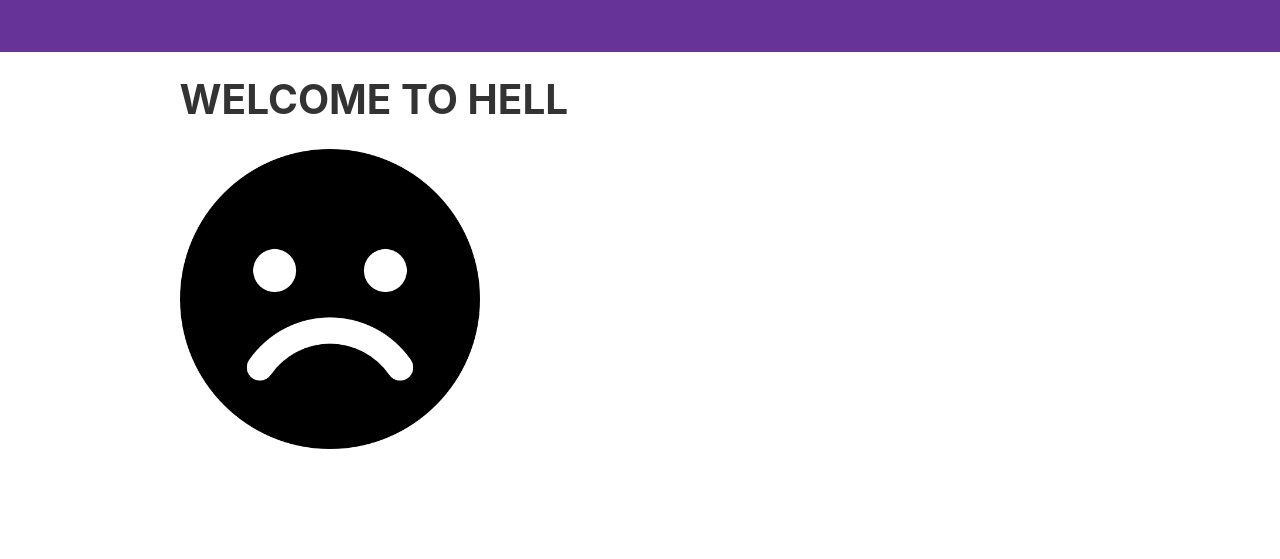
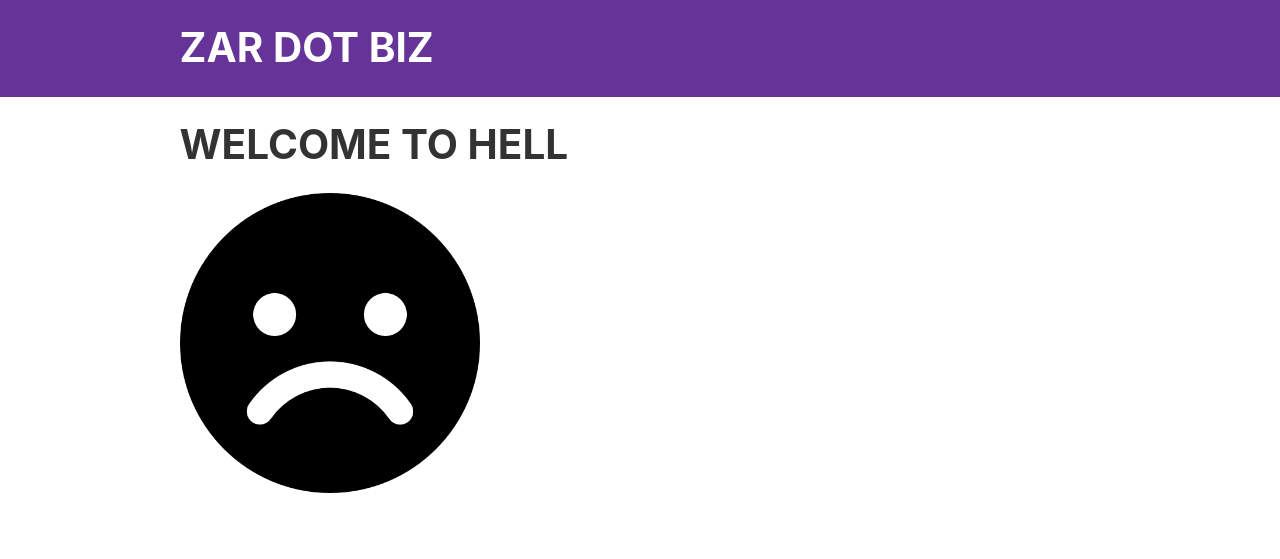
Before and after one commit to augustdolan/zarah-dot-biz, a Gatsby site: page / in a window 1280 px wide. Built offline with nearby package versions, Linux system fonts and the light colour scheme; Gatsby itself is replaced by a stand-in of ours.

Commit message:
Change site title

```diff
--- a/gatsby-config.js
+++ b/gatsby-config.js
@@ -1,8 +1,8 @@
 module.exports = {
   siteMetadata: {
-    title: `Gatsby Default Starter`,
-    description: `Kick off your next, great Gatsby project with this default starter. This barebones starter ships with the main Gatsby configuration files you might need.`,
-    author: `@gatsbyjs`,
+    title: `ZAR DOT BIZ`,
+    description: `Not sure what to put here lmfao.`,
+    author: `Zar`,
   },
   plugins: [
     `gatsby-plugin-react-helmet`,
--- a/src/components/layout.js
+++ b/src/components/layout.js
@@ -25,7 +25,7 @@ const Layout = ({ children }) => {
 
   return (
     <>
-      <Header />
+      <Header siteTitle={data.site.siteMetadata?.title || `Title`} />
       <div
         style={{
           margin: `0 auto`,
```
